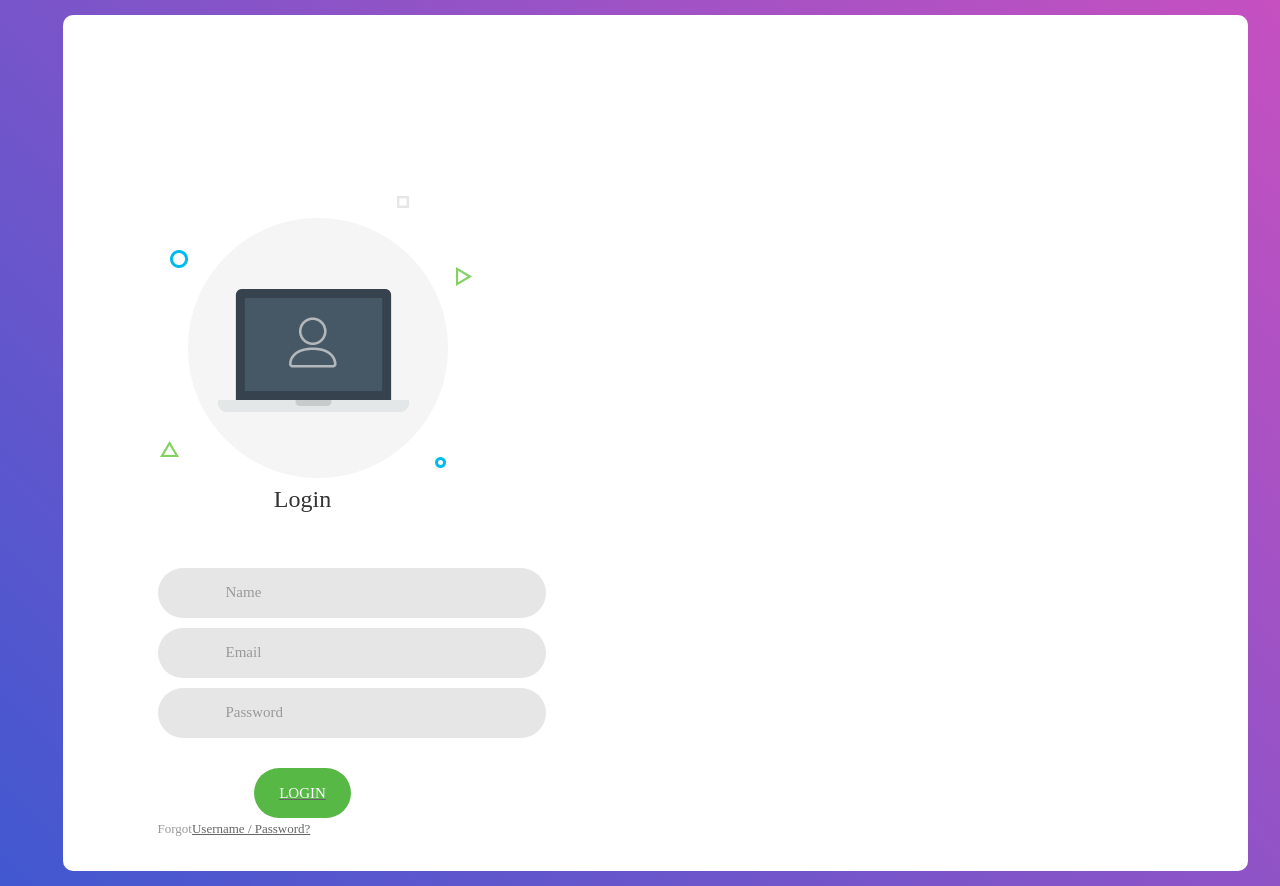
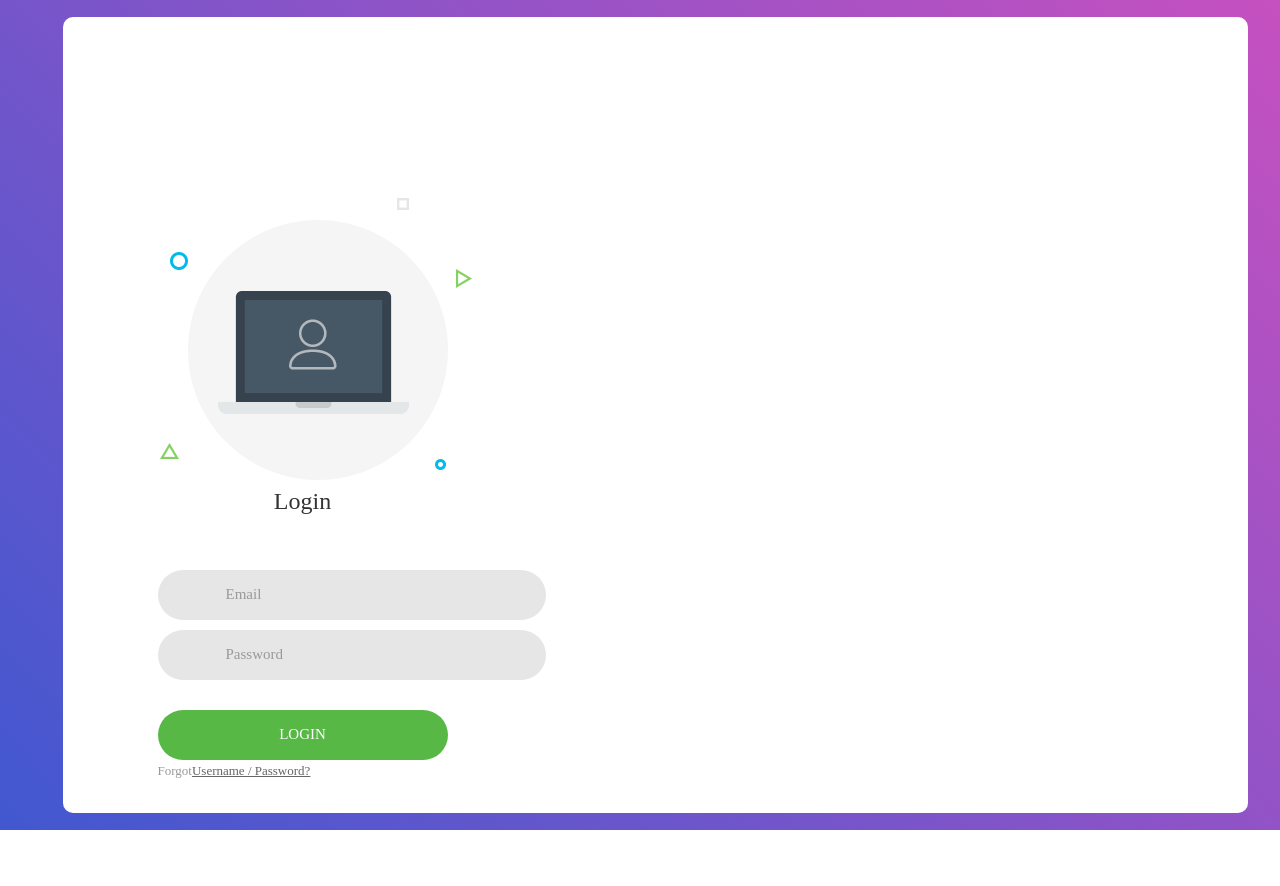
Before and after one commit to Brotati/Dot-Connect, a React (Create React App) app: page /login in a window 1280 px wide. Shown: the top 886 px of the page. After the commit the page ends 830 px from the top, so only its background shows below. Built offline with nearby package versions, Linux system fonts and the light colour scheme.

Commit message:
Post API added

```diff
--- a/src/App.js
+++ b/src/App.js
@@ -2,7 +2,7 @@ import React from "react";
 import Home from "./pages/home/Home";
 import Profile from "./pages/profile/Profile";
 import { BrowserRouter, Route } from "react-router-dom";
-import Login from "./pages/login";
+import Login from "./pages/Login";
 import Register from "./pages/Register";
 import Protected from "./Protected"
 
@@ -17,7 +17,7 @@ export default function App() {
           <Protected Cmp={Profile} />
         </Route>
         <Route path="/login">
-          <Login />
+        <Login />
         </Route>
         <Route path="/register">
           <Register />
--- a/src/Components/header/Header.js
+++ b/src/Components/header/Header.js
@@ -14,7 +14,6 @@ export default function Header() {
     localStorage.clear();
     history.push("/register");
   }
-
 
   return (
     <div className="HeaderContainer">
--- a/src/Components/share/Share.jsx
+++ b/src/Components/share/Share.jsx
@@ -1,15 +1,36 @@
 import "./share.css";
+import React, { useState } from "react";
 import {PermMedia, Label,Room, EmojiEmotions} from "@material-ui/icons"
 
 export default function Share() {
+  const [post, setPost] = useState("");
+  const [file, setFile] = useState("");
+  const [errors, setErrors] = useState("");
+
+  async function Post() {
+    const formdata = new FormData();
+    setErrors("Post Shared");
+    formdata.append("file", file);
+    formdata.append("post", post);
+
+    let result = await fetch("http://localhost:8000/api/post", {
+      method: "POST",
+      body: formdata,
+    });
+
+  }
+
   return (
     <div className="share">
+       <h2 style={{ color: "Green" }}>{errors}</h2>
       <div className="shareWrapper">
         <div className="shareTop">
           <img className="shareProfileImg" src="/assets/avatar5.png" alt="" />
           <input
             placeholder="Share your idea Brotati?"
             className="shareInput"
+            value={post}
+            onChange={(e)=> setPost(e.target.value)}
           />
         </div>
         <hr className="shareHr"/>
@@ -17,7 +38,7 @@ export default function Share() {
             <div className="shareOptions">
                 <div className="shareOption">
                     <PermMedia htmlColor="tomato" className="shareIcon"/>
-                    <span className="shareOptionText">Photo or Video</span>
+                    <input className="shareOptionText" type="file" onChange={(e)=> setFile(e.target.files[0])}/>Photo or Video
                 </div>
                 <div className="shareOption">
                     <Label htmlColor="blue" className="shareIcon"/>
@@ -32,7 +53,7 @@ export default function Share() {
                     <span className="shareOptionText">Feelings</span>
                 </div>
             </div>
-            <button className="shareButton">Share</button>
+            <button className="shareButton" onClick={Post}>Share</button>
         </div>
       </div>
     </div>
--- a/src/pages/login.js
+++ b/src/pages/login.js
@@ -1,8 +1,33 @@
-import React from "react";
-import { Link } from "react-router-dom";
+import React, { useState, useEffect } from "react";
+import { useHistory } from "react-router-dom";
 import "./login.css";
 
-export default function login() {
+export default function Login() {
+  const [email, setEmail] = useState("");
+  const [password, setPassword] = useState("");
+
+  const history = useHistory();
+  useEffect(() => {
+    if (localStorage.getItem("user-info")) {
+      history.push("/homepage");
+    }
+  }, []);
+  async function login() {
+    let item = { email, password };
+    let result = await fetch("http://localhost:8000/api/login", {
+      method: "POST",
+      headers: {
+        "Content-Type": "application/json",
+        Accept: "application/json",
+      },
+      body: JSON.stringify(item),
+    });
+    result = await result.json();
+
+    localStorage.setItem("user-info", JSON.stringify(result));
+    history.push("/homepage");
+  }
+
   return (
     <div class="limiter">
       <div class="container-login100">
@@ -16,21 +41,10 @@ export default function login() {
                 <input
                   class="input100"
                   type="text"
-                  name="username"
-                  placeholder="Name"
-                />
-                <span class="focus-input100"></span>
-                <span class="symbol-input100">
-                  <i class="fa fa-user" aria-hidden="true"></i>
-                </span>
-              </div>
-
-              <div class="wrap-input100 validate-input">
-                <input
-                  class="input100"
-                  type="text"
                   name="usermail"
                   placeholder="Email"
+                  value={email}
+                  onChange={(e) => setEmail(e.target.value)}
                 />
                 <span class="focus-input100"></span>
                 <span class="symbol-input100">
@@ -44,6 +58,8 @@ export default function login() {
                   type="password"
                   name="password"
                   placeholder="Password"
+                  value={password}
+                  onChange={(e) => setPassword(e.target.value)}
                 />
                 <span class="focus-input100"></span>
                 <span class="symbol-input100">
@@ -51,11 +67,9 @@ export default function login() {
                 </span>
               </div>
               <div class="container-login100-form-btn">
-               <Link to="/homepage">
-                  <button class="login100-form-btn" type="submit">
-                    Login
-                  </button>
-                  </Link>
+                <button class="login100-form-btn" type="submit" onClick={login}>
+                  Login
+                </button>
               </div>
 
               <div class="text-center p-t-12">
--- a/src/pages/register.css
+++ b/src/pages/register.css
@@ -9,7 +9,7 @@
 
 .container{
   position: relative;
-  max-width: 400px;
+  max-width: 500px;
   width: 100%;
   background: #fff;
   padding: 40px 30px;
--- a/src/pages/register.js
+++ b/src/pages/register.js
@@ -1,6 +1,5 @@
 import React, { useState,useEffect } from "react";
-import { Link } from "react-router-dom";
-import { useHistory } from "react-router-dom";
+import { Link,useHistory } from "react-router-dom";
 import "./register.css";
 
 export default function Register() {
@@ -11,7 +10,7 @@ export default function Register() {
   const history = useHistory();
   useEffect(() => {
     if (localStorage.getItem("user-info")) {
-      history.push("/homepage","/login")
+      history.push("/login")
 
     }
   }, []);
```
